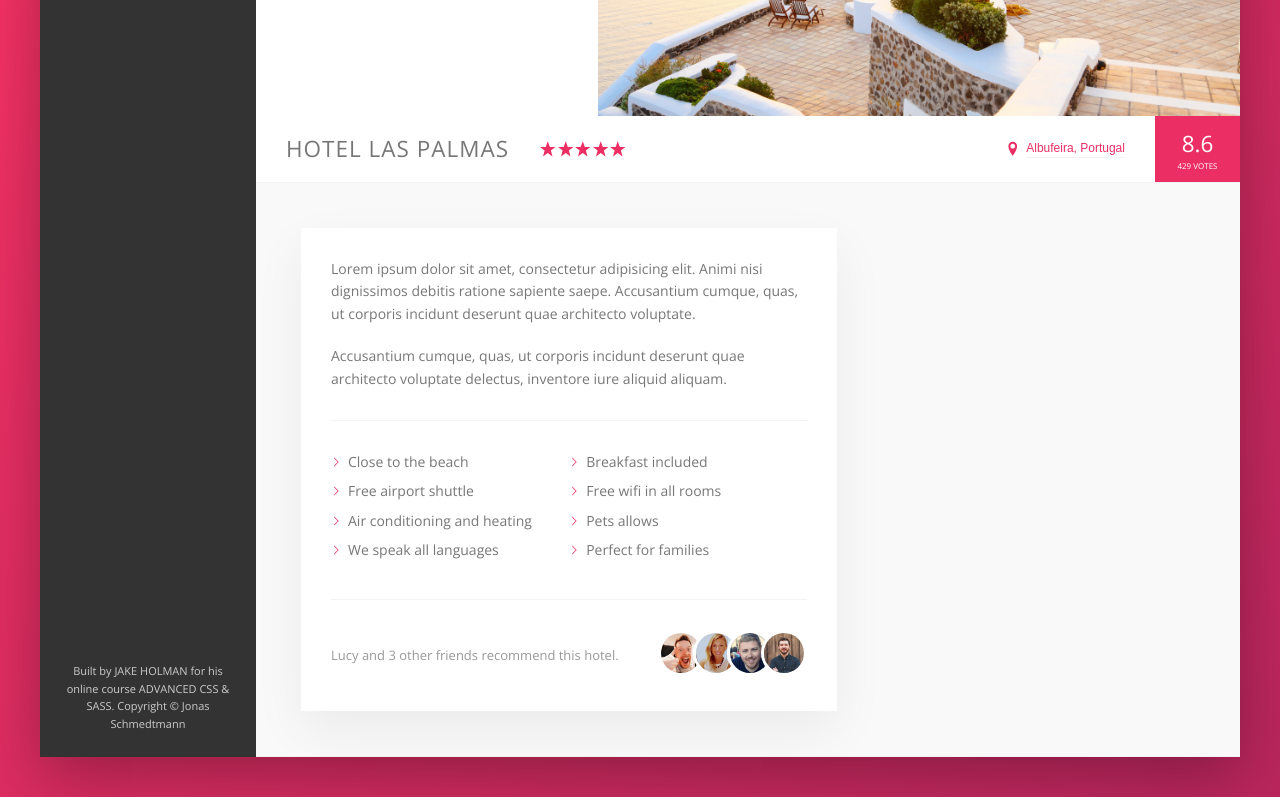
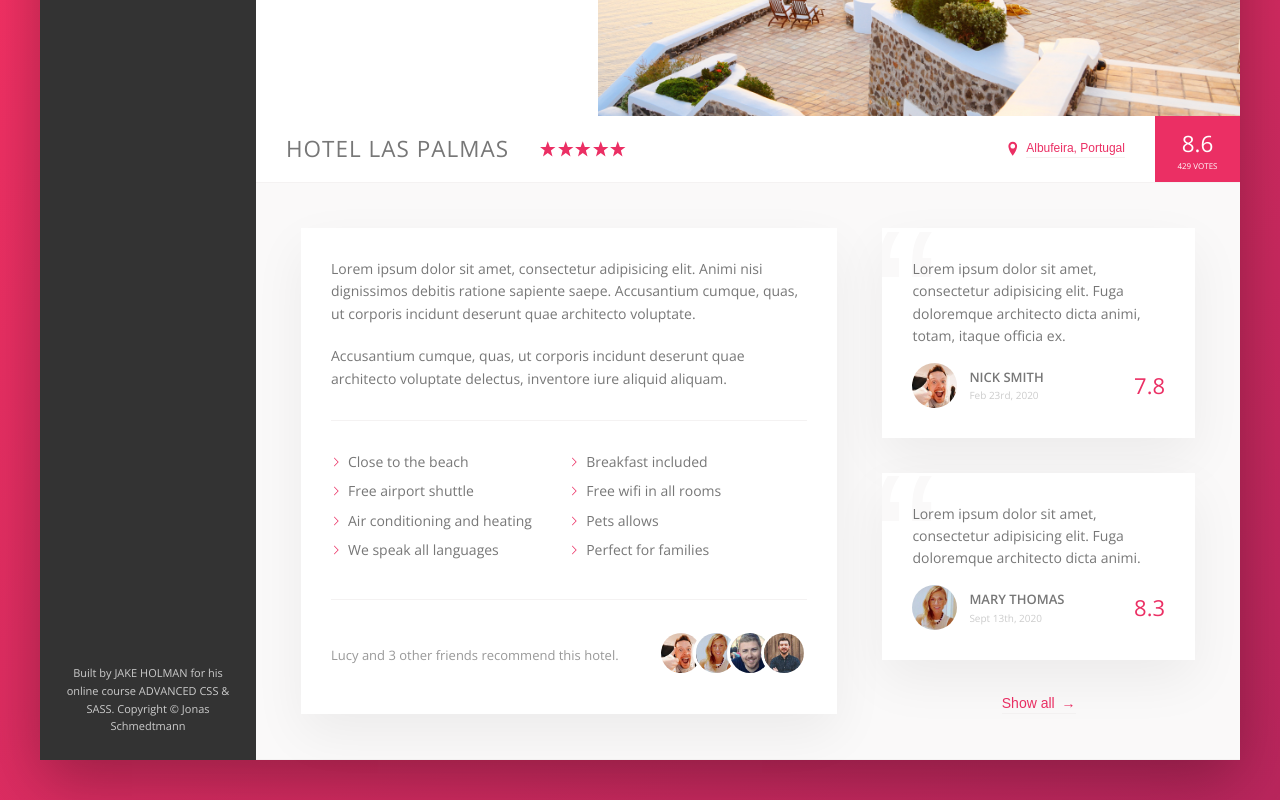
Before and after one commit to jakeisonline/udemy-courses, a website: page advanced-css/trillo/index.html in a window 1280 px wide. Shown: the part 379-1179 px from the top of the page. Drawn offline with nearby package versions, Linux system fonts and the light colour scheme.

Commit message:
Lecture 84 - finishing reviews

```diff
--- a/advanced-css/trillo/index.html
+++ b/advanced-css/trillo/index.html
@@ -148,7 +148,29 @@
                 </div>
               </div>
               <div class="user-reviews">
-
+                <figure class="review">
+                  <blockquote class="review__text">Lorem ipsum dolor sit amet, consectetur adipisicing elit. Fuga doloremque architecto dicta animi, totam, itaque officia ex.</blockquote>
+                  <figcaption class="review__user">
+                    <img src="img/user-1.jpg" alt="User 1" class="review__photo">
+                    <div class="review__user-box">
+                      <p class="review__user-name">Nick Smith</p>
+                      <p class="review__user-date">Feb 23rd, 2020</p>
+                    </div>
+                    <div class="review__rating">7.8</div>
+                  </figcaption>
+                </figure>
+                <figure class="review">
+                  <blockquote class="review__text">Lorem ipsum dolor sit amet, consectetur adipisicing elit. Fuga doloremque architecto dicta animi.</blockquote>
+                  <figcaption class="review__user">
+                    <img src="img/user-2.jpg" alt="User 1" class="review__photo">
+                    <div class="review__user-box">
+                      <p class="review__user-name">Mary Thomas</p>
+                      <p class="review__user-date">Sept 13th, 2020</p>
+                    </div>
+                    <div class="review__rating">8.3</div>
+                  </figcaption>
+                </figure>
+                <button class="btn-inline">Show all <span>&rarr;</span></button>
               </div>
             </div>
           </main>
--- a/advanced-css/trillo/sass/_components.scss
+++ b/advanced-css/trillo/sass/_components.scss
@@ -262,8 +262,17 @@
   cursor: pointer;
   transition: all 0.2s;
 
+  & span {
+    margin-left: 3px;
+    transition: margin-left 0.2s;
+  }
+
   &:hover {
     color: var(--color-grey-dark-1);
+
+    span {
+      margin-left: 8px;
+    }
   }
 
   &:focus {
@@ -337,3 +346,65 @@
     }
   }
 }
+
+// Reviews
+
+.review {
+  background-color: #fff;
+  box-shadow: var(--shadow-light);
+  padding: 3rem;
+  margin-bottom: 3.5rem;
+  position: relative;
+  overflow: hidden;
+
+  &::before {
+    content: "\201C";
+    position: absolute;
+    top: -2.75rem;
+    left: -1rem;
+    font-size: 20rem;
+    color: var(--color-grey-light-1);
+    font-family: sans-serif;
+    line-height: 1;
+    z-index: 1;
+  }
+
+  &__text {
+    z-index: 10;
+    position: relative;
+  }
+
+  &__user {
+    display: flex;
+    align-items: center;
+    margin-top: 1.5rem;
+  }
+
+  &__photo {
+    height: 4.5rem;
+    width: 4.5rem;
+    border-radius: 50%;
+    margin-right: 1.2rem;
+  }
+
+  &__user-box {
+    margin-right: auto;
+  }
+
+  &__user-name {
+    font-size: 1.3rem;
+    font-weight: 700;
+    text-transform: uppercase;
+  }
+
+  &__user-date {
+    font-size: 1rem;
+    color: var(--color-grey-light-4);
+  }
+
+  &__rating {
+    font-size: 2.2rem;
+    font-weight: 300;
+    color: var(--color-primary);
+  }
+}
--- a/advanced-css/trillo/sass/_layout.scss
+++ b/advanced-css/trillo/sass/_layout.scss
@@ -34,6 +34,7 @@
 }
 
 .detail {
+  font-size: 1.4rem;
   display: flex;
   padding: 4.5rem;
   background-color: var(--color-grey-light-1);
@@ -41,7 +42,6 @@
 }
 
 .description {
-  font-size: 1.4rem;
   flex: 0 0 60%;
   margin-right: 4.5rem;
   background-color: #fff;
@@ -50,5 +50,8 @@
 }
 
 .user-reviews {
- flex: 1;
+  flex: 1;
+  display: flex;
+  flex-direction: column;
+  align-items: center;
 }
```
Also changed, not shown: advanced-css/trillo/css/style.css.
